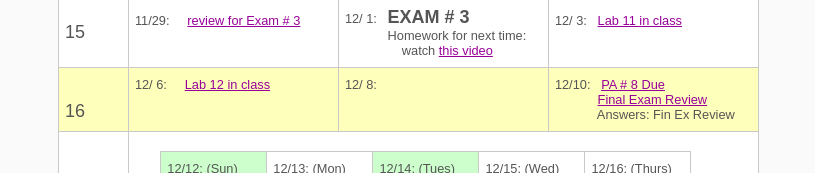
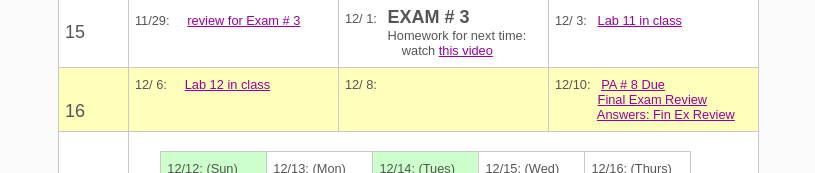
Before and after one commit to cs-courses-mountunion/CSC120Fall2021, a plain HTML site: page schedule.html in a window 1280 px wide. Shown: the part 714-887 px from the top of the page, without its empty margins (232-1047 px from the left). Drawn offline with Linux system fonts and the light colour scheme.

Commit message:
Add files via upload

```diff
--- a/schedule.html
+++ b/schedule.html
@@ -145,7 +145,7 @@
     <td class="currentWeek"> 12/ 8: &nbsp; &nbsp;  <br/> &nbsp; <br/> &nbsp; </td>
     <td class="currentWeek"> 12/10: &nbsp; <a href="PAs/PA8" target="_blank"> PA # 8 Due</a> <br/>
 	     &nbsp; &nbsp; &nbsp; &nbsp; &nbsp; &nbsp; <a href="FinalExam/" target="_blank"> Final Exam Review</a> <br/>
-	     &nbsp; &nbsp; &nbsp; &nbsp; &nbsp; &nbsp; <!--a href="FinalExam/FinalExamReviewAnswers.html" target="_blank"--> Answers: Fin Ex Review</a> </td>
+	     &nbsp; &nbsp; &nbsp; &nbsp; &nbsp; &nbsp; <a href="FinalExam/FinalExamReviewAnswers.html" target="_blank"> Answers: Fin Ex Review</a> </td>
   </tr>
 
 <!------------ FINALS WEEK ------------->
```
